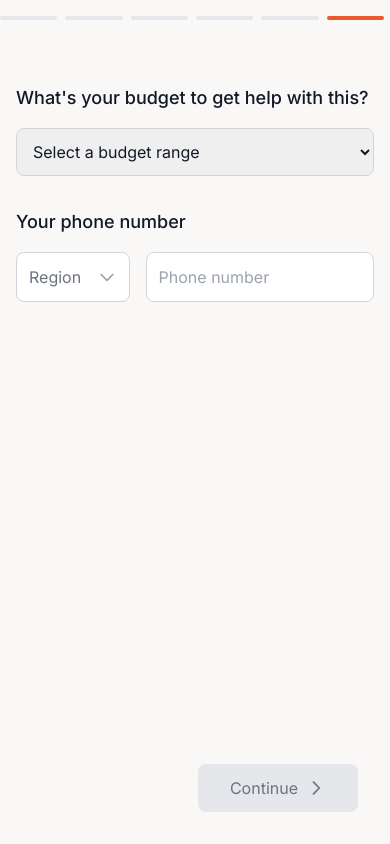
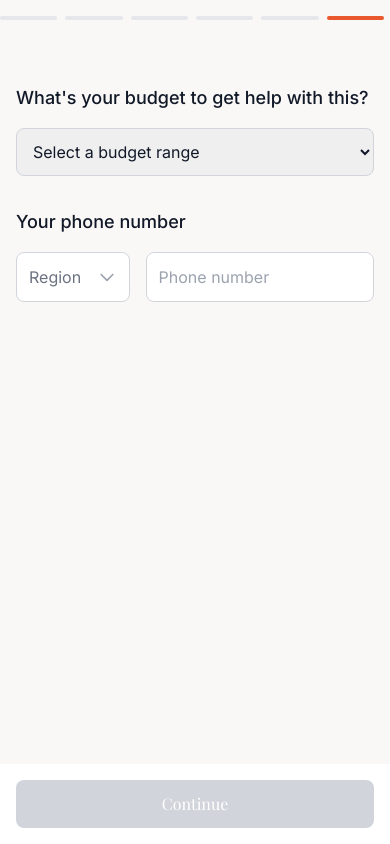
Before and after one commit to henrygberry1989/pricepoint-2025, a Next.js app: page /grader/contact in a window 390 px wide. Built offline with nearby package versions, Linux system fonts and the light colour scheme; a web font is replaced by a local one.

Commit message:
fix: add sticky footer to contact page and fix mobile text overflow

```diff
--- a/src/app/grader/contact/page.tsx
+++ b/src/app/grader/contact/page.tsx
@@ -157,7 +157,7 @@ export default function ContactPage() {
   )
 
   return (
-    <main className="min-h-screen bg-[#F9F8F6] relative pb-24">
+    <main className="min-h-screen bg-[#F9F8F6] relative pb-24 md:pb-12">
       <div className="container mx-auto px-4 pt-4">
         {/* Header with Logo and Progress Bar */}
         <div className="flex items-center mb-16">
@@ -185,7 +185,7 @@ export default function ContactPage() {
 
         {/* Main Content */}
         <div className="max-w-xl mx-auto">
-          <form onSubmit={handleSubmit} className="space-y-8">
+          <form onSubmit={handleSubmit} id="contact-form" className="space-y-8">
             {/* Budget Selection */}
             <div>
               <label className="block text-lg font-medium mb-4">
@@ -262,38 +262,33 @@ export default function ContactPage() {
               </div>
             </div>
 
-            {/* Continue Button */}
-            <div className="absolute bottom-8 right-8">
+            {/* Desktop Submit Button */}
+            <div className="hidden md:block">
               <button
                 type="submit"
                 disabled={!isValid || isSubmitting}
-                className={`inline-flex items-center px-8 py-3 rounded-lg ${
-                  isValid && !isSubmitting
-                    ? 'bg-[#EA592D] text-white hover:bg-[#d54d24]'
-                    : 'bg-gray-200 text-gray-500 cursor-not-allowed'
-                } transition-colors relative`}
+                className={`w-full px-8 py-3 rounded-lg font-playfair text-white transition-colors
+                  ${isValid && !isSubmitting ? 'bg-[#EA592D] hover:bg-[#d54d24]' : 'bg-gray-300 cursor-not-allowed'}`}
               >
-                {isSubmitting ? (
-                  <>
-                    <svg className="animate-spin -ml-1 mr-3 h-5 w-5 text-white" xmlns="http://www.w3.org/2000/svg" fill="none" viewBox="0 0 24 24" stroke="currentColor">
-                      <circle className="opacity-25" cx="12" cy="12" r="10" stroke="currentColor" strokeWidth="4"></circle>
-                      <path className="opacity-75" fill="currentColor" d="M4 12a8 8 0 018-8V0C5.373 0 0 5.373 0 12h4zm2 5.291A7.962 7.962 0 014 12H0c0 3.042 1.135 5.824 3 7.938l3-2.647z"></path>
-                    </svg>
-                    Submitting...
-                  </>
-                ) : (
-                  <>
-                    Continue
-                    <svg className="w-5 h-5 ml-2" fill="none" viewBox="0 0 24 24" stroke="currentColor">
-                      <path strokeLinecap="round" strokeLinejoin="round" strokeWidth={2} d="M9 5l7 7-7 7" />
-                    </svg>
-                  </>
-                )}
+                Continue
               </button>
             </div>
           </form>
         </div>
       </div>
+
+      {/* Mobile Sticky Footer */}
+      <div className="fixed bottom-0 left-0 right-0 bg-white p-4 shadow-lg md:hidden">
+        <button
+          type="submit"
+          form="contact-form"
+          disabled={!isValid || isSubmitting}
+          className={`w-full px-8 py-3 rounded-lg font-playfair text-white transition-colors
+            ${isValid && !isSubmitting ? 'bg-[#EA592D] hover:bg-[#d54d24]' : 'bg-gray-300 cursor-not-allowed'}`}
+        >
+          Continue
+        </button>
+      </div>
     </main>
   )
 }
--- a/src/app/grader/success/page.tsx
+++ b/src/app/grader/success/page.tsx
@@ -29,7 +29,7 @@ export default function SuccessPage() {
           You Qualify for a Free Strategy Call
         </p>
 
-        <h1 className="text-3xl font-playfair mb-8">
+        <h1 className="text-2xl md:text-3xl font-playfair mb-8 px-2">
           Receive Tailored Insights from 5+ Hours of Research Just For You
         </h1>
 
```
